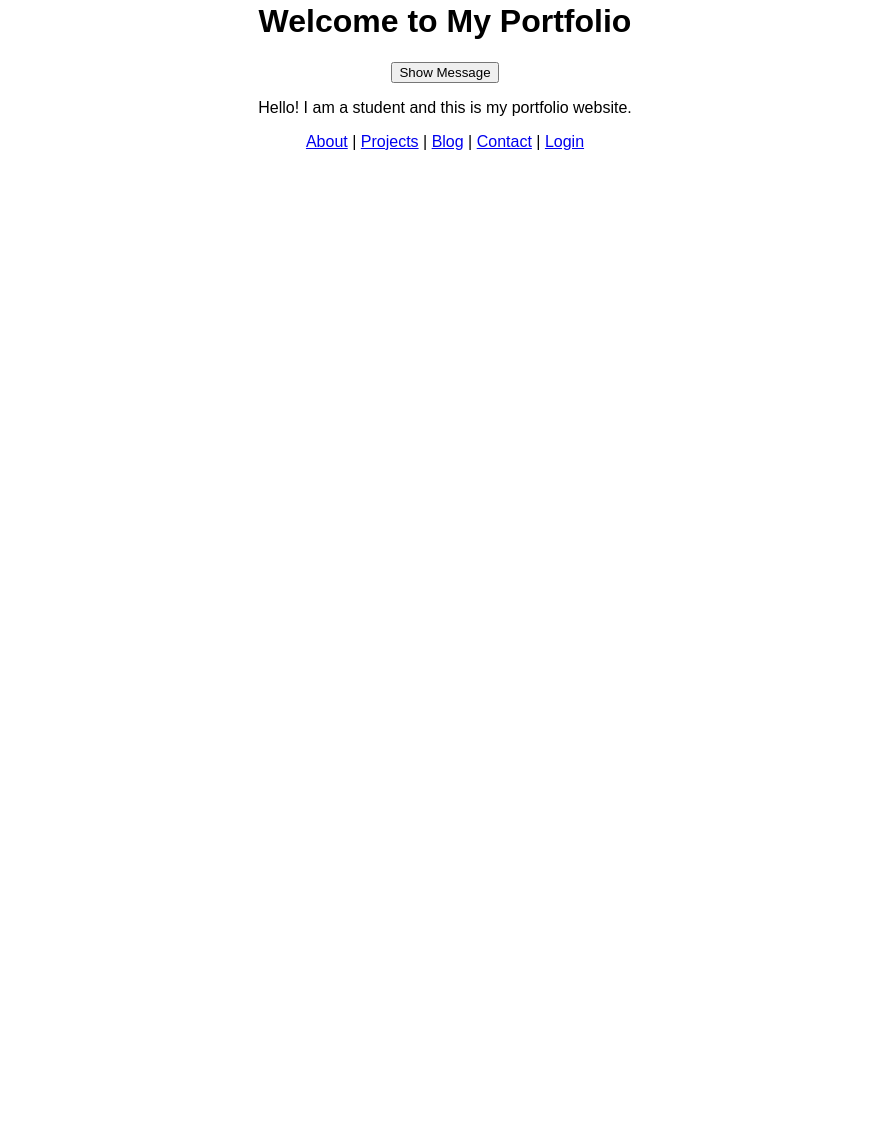
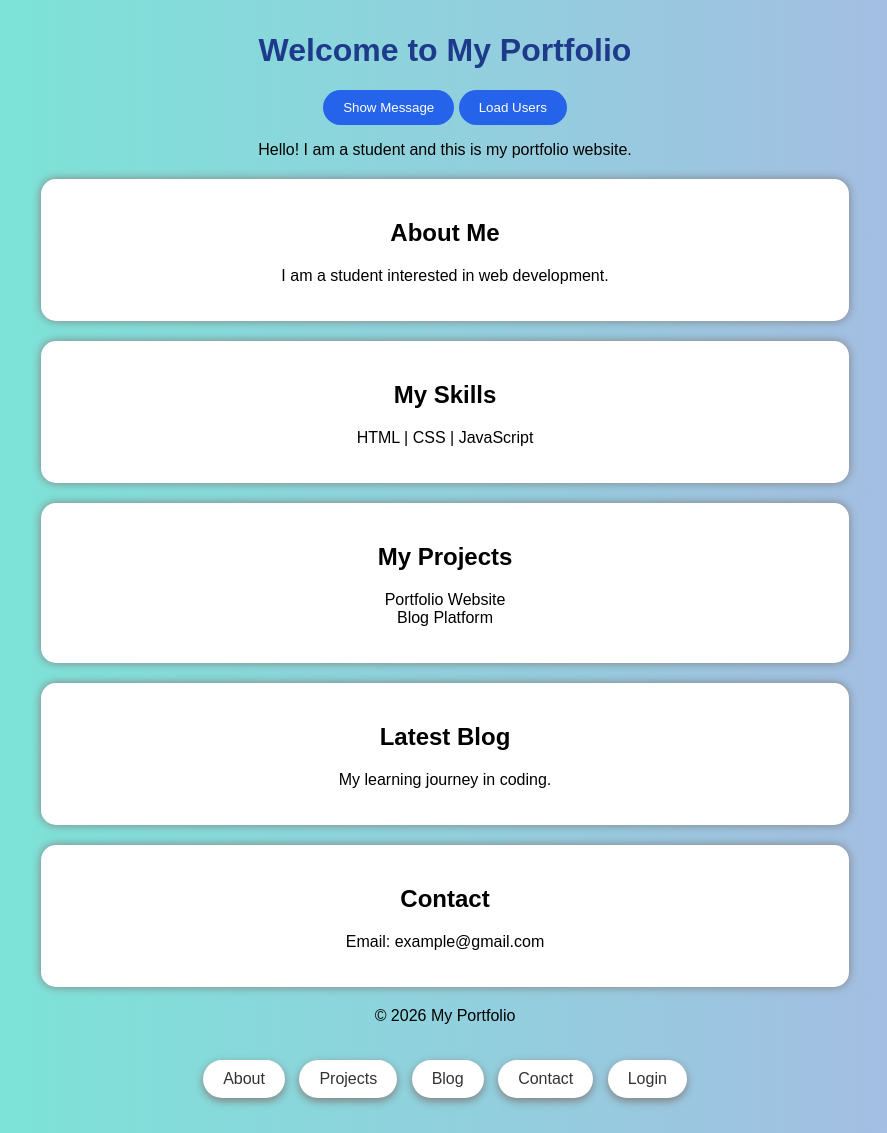
Before and after one commit to arradanaganesan-ai/personal-portfolio-blog, a plain HTML site: page index.html in a window 1280 px wide. Shown: the part 18-1151 px from the top of the page, without its empty margins (195-1082 px from the left). Before the commit the page ends 800 px from the top, so only its background shows below. Drawn offline with Linux system fonts and the light colour scheme.

Commit message:
Added Fetch API users data

```diff
--- a/index.html
+++ b/index.html
@@ -17,13 +17,48 @@ initial-scale=1.0">
     Welcome to my portfolio website!
     </p>
 
+    <button onclick="loadUsers()">Load Users</button>
+
+    <div id="users"></div>
+
     <p>Hello! I am a student and this is my portfolio website.</p>
+    <section class="card">
+<h2>About Me</h2>
+<p>I am a student interested in web development.</p>
+</section>
 
-    <a href="about.html">About</a> |
-    <a href="projects.html">Projects</a> |
-    <a href="blog.html">Blog</a> |
-    <a href="contact.html">Contact</a> |
-    <a href="login.html">Login</a>
+<section class="card">
+<h2>My Skills</h2>
+<p>HTML | CSS | JavaScript</p>
+</section>
+
+<section class="card">
+<h2>My Projects</h2>
+<p>Portfolio Website<br>Blog Platform</p>
+</section>
+
+<section class="card">
+<h2>Latest Blog</h2>
+<p>My learning journey in coding.</p>
+</section>
+
+<section class="card">
+<h2>Contact</h2>
+<p>Email: example@gmail.com</p>
+</section>
+
+<footer>
+<p>© 2026 My Portfolio</p>
+</footer>
+
+<div class="navbar">
+<a href="about.html">About</a>
+<a href="projects.html">Projects</a>
+<a href="blog.html">Blog</a>
+<a href="contact.html">Contact</a>
+<a href="login.html">Login</a>
+</div>
+
 <script src="script.js"></script>
 </body>
 </html>
--- a/script.js
+++ b/script.js
@@ -8,3 +8,32 @@ button.addEventListener("click", () => {
         message.style.display = "none";
     }
 });
+function loadUsers(){
+
+fetch("https://jsonplaceholder.typicode.com/users")
+
+.then(response => response.json())
+
+.then(data => {
+
+let output = "";
+
+data.forEach(user => {
+
+output += `
+<div class="card">
+<h3>${user.name}</h3>
+<p>${user.email}</p>
+<p>${user.address.city}</p>
+</div>
+`;
+
+});
+
+document.getElementById("users").innerHTML = output;
+
+})
+
+.catch(error => console.log(error));
+
+}
--- a/style.css
+++ b/style.css
@@ -67,3 +67,78 @@ footer{
     text-align:center;
     margin-top:20px;
 }
+
+body{
+background:linear-gradient(to right,#74ebd5,#ACB6E5);
+font-family:Arial;
+text-align:center;
+}
+
+.card{
+background:white;
+width:60%;
+margin:20px auto;
+padding:20px;
+border-radius:15px;
+box-shadow:0 0 10px gray;
+}
+
+.navbar{
+    margin:30px;
+}
+
+.navbar a{
+    text-decoration:none;
+    background:white;
+    color:#333;
+    padding:10px 20px;
+    margin:5px;
+    border-radius:25px;
+    box-shadow:0 3px 8px gray;
+    display:inline-block;
+}
+
+.navbar a:hover{
+    background:#333;
+    color:white;
+    transform:scale(1.1);
+}
+body{
+    margin:0;
+    font-family:Arial, sans-serif;
+    background:linear-gradient(to right,#74ebd5,#ACB6E5);
+    text-align:center;
+}
+
+h1{
+    margin-top:50px;
+    color:#1e3a8a;
+}
+
+button{
+    background:#2563eb;
+    color:white;
+    padding:10px 20px;
+    border:none;
+    border-radius:20px;
+}
+
+.navbar{
+    margin:30px;
+}
+
+.navbar a{
+    text-decoration:none;
+    background:white;
+    color:#333;
+    padding:10px 20px;
+    margin:5px;
+    border-radius:25px;
+    box-shadow:0 3px 8px gray;
+    display:inline-block;
+}
+
+.navbar a:hover{
+    background:#333;
+    color:white;
+}
```
Also changed, not shown: about.html (+3 -3 lines), blog.html (+23 -4 lines), projects.html (+13 -9 lines).
